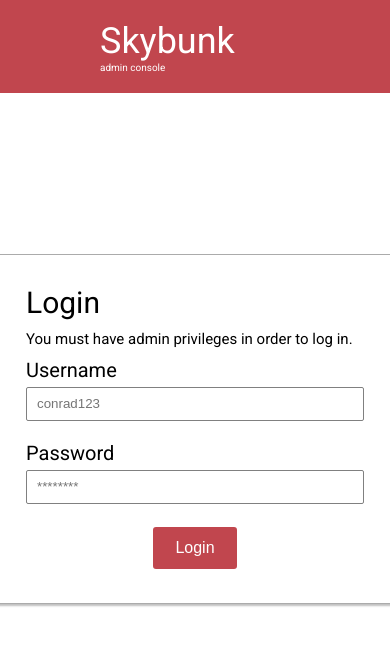
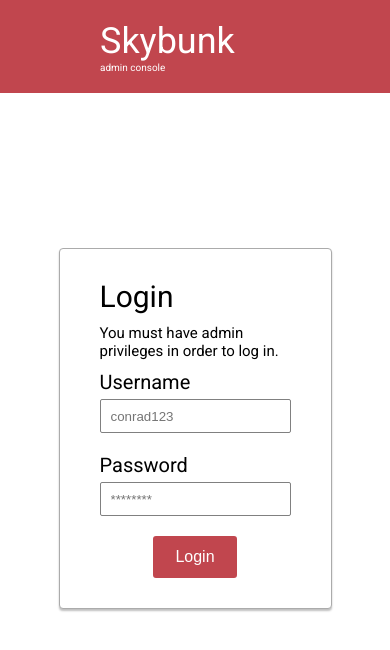
Before and after one commit to CGUC/admin-tools, a React (Create React App) app: page /login in a window 390 px wide. Shown: the top 650 px of the page. Built offline with nearby package versions, Linux system fonts and the light colour scheme.

Commit message:
Fix some responsiveness issues

```diff
--- a/src/components/Header/Header.css
+++ b/src/components/Header/Header.css
@@ -3,6 +3,7 @@
 	flex-direction: row;
 	padding: 20px;
 	padding-left: var(--padding-desktop);
+	padding-right: var(--padding-desktop);
 	background-color: var(--primary-color);
 }
 
--- a/src/components/Login/Login.jsx
+++ b/src/components/Login/Login.jsx
@@ -26,7 +26,7 @@ class Login extends Component {
   render() {
     return (
       <div className="login">
-        <Card width='420px' height='350px' marginBottom='80px'>
+        <Card width='420px' marginBottom='80px'>
           <CardHeader>
             Login
           </CardHeader>
--- a/src/components/Shared/Card.js
+++ b/src/components/Shared/Card.js
@@ -11,7 +11,7 @@ export const Card = styled.div`
 	display: flex;
 	flex-direction: column;
 
-	width: ${props => props.width};
+	max-width: ${props => props.width};
 	height: ${props => props.height};
 	margin-bottom: ${props => props.marginBottom};
 
```
